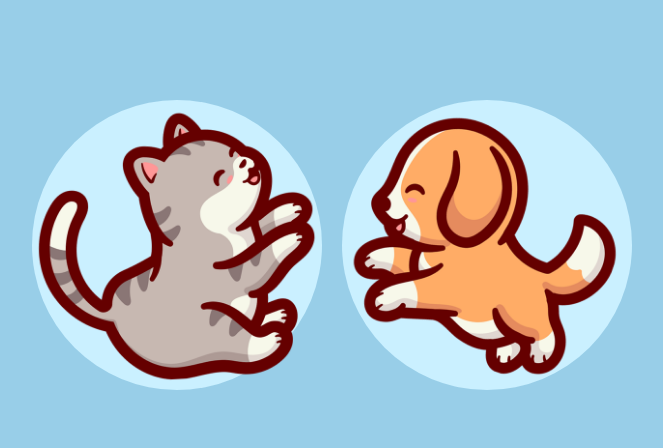
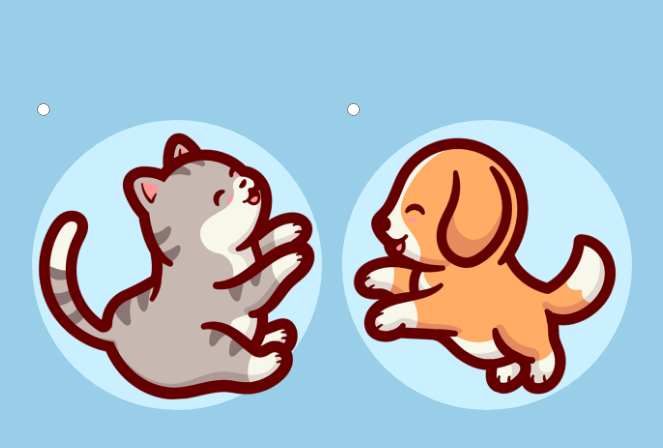
Before and after one commit to amsrj/catdog, a plain HTML site: page index.html in a window 1280 px wide. Shown: the whole page, without its empty margins (308-971 px from the left). Drawn offline with Linux system fonts and the light colour scheme.

Commit message:
기본 폼 마크업 구성 완료 radio button

```diff
--- a/index.html
+++ b/index.html
@@ -7,16 +7,19 @@
   <body>
 
     <div class="choice">
-      <div class="choice-item">
-        <div class="choice-item-icon">
+      <label class="choice-item">
+        <input type="radio" name="favorite">
+        <span class="choice-item-icon">
           <img src="images/cat.png">
-        </div>
-      </div>
-      <div class="choice-item">
-        <div class="choice-item-icon">
+        </span>
+      </label>
+      <label class="choice-item">
+        <input type="radio" name="favorite">
+        <span class="choice-item-icon">
           <img src="images/dog.png">
-        </div>
-      </div>
+        </span>
+      </label>
+    </div>
 
   </body>
 </html>
--- a/style.css
+++ b/style.css
@@ -26,6 +26,7 @@ body {
   aspect-ratio: 1 / 1;
   border-radius: 50%;
   background-color: #caf0ff;
+  display: block;
 }
 
 .choice-item-icon img {
```
